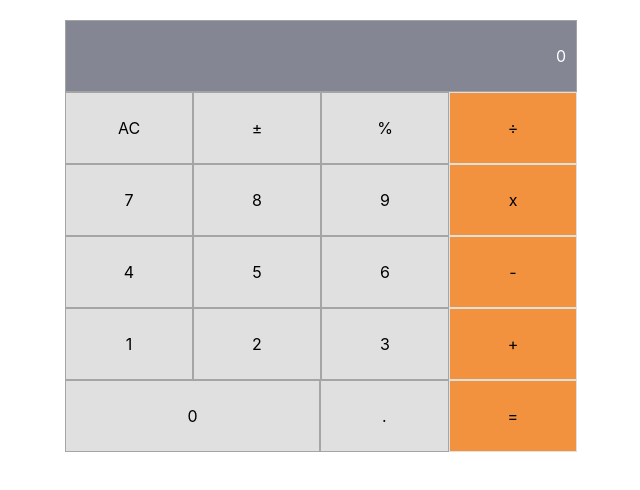
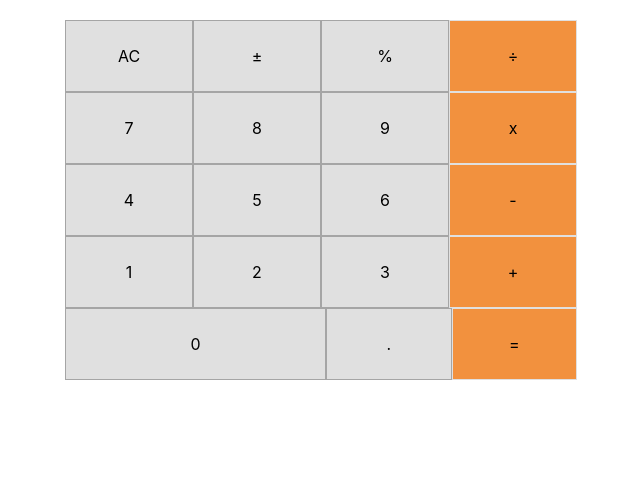
Before and after one commit to Armynerh/math_magicians, a React (Create React App) app: page / in a window 1280 px wide. Shown: the top 490 px of the page, without its empty margins (319-959 px from the left). Built offline with nearby package versions, Linux system fonts and the light colour scheme.

Commit message:
modified App.js to include files event hanldlers

```diff
--- a/src/App.css
+++ b/src/App.css
@@ -24,7 +24,7 @@
 }
 
 .num-item.bottom-num {
-  width: 200%;
+  width: 210%;
 }
 
 .num-item.orange {
--- a/src/App.js
+++ b/src/App.js
@@ -1,13 +1,30 @@
+import React, { useState } from 'react';
 import './App.css';
 import Calculator from './components/Calculator';
+import calculate from './logic/calculate';
 
 function App() {
+  const [calculatorData, setCalculatorData] = useState({
+    total: null,
+    next: null,
+    operation: null,
+  });
+
+  const handleButtonClick = (buttonName) => {
+    const newData = calculate(calculatorData, buttonName);
+    if (buttonName === '=') {
+      newData.next = null;
+      newData.operation = null;
+    }
+
+    setCalculatorData(newData);
+  };
+
   return (
     <div className="App">
-      <Calculator>
-        <div className="zero-div"><div className="num-item  top-num">0</div></div>
-      </Calculator>
+      <Calculator data={calculatorData} onButtonClick={handleButtonClick} />
     </div>
   );
 }
+
 export default App;
```
